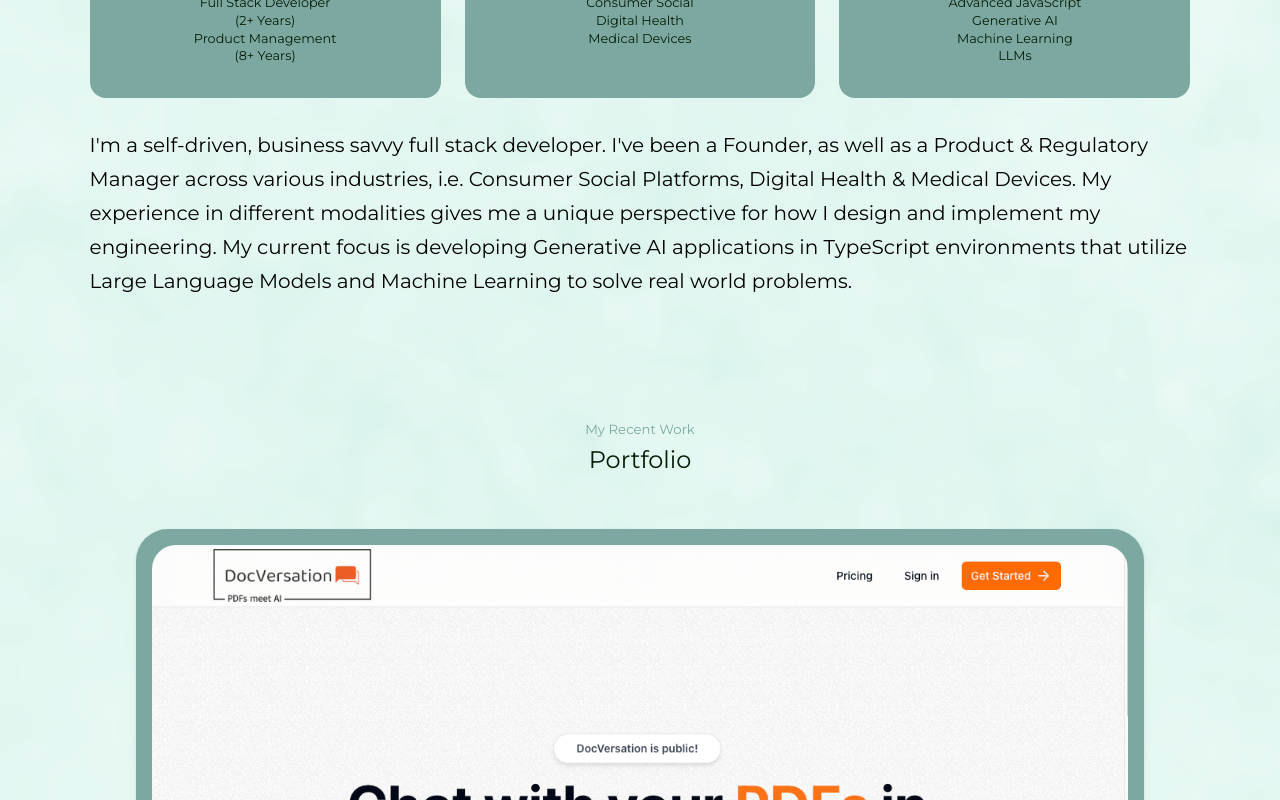
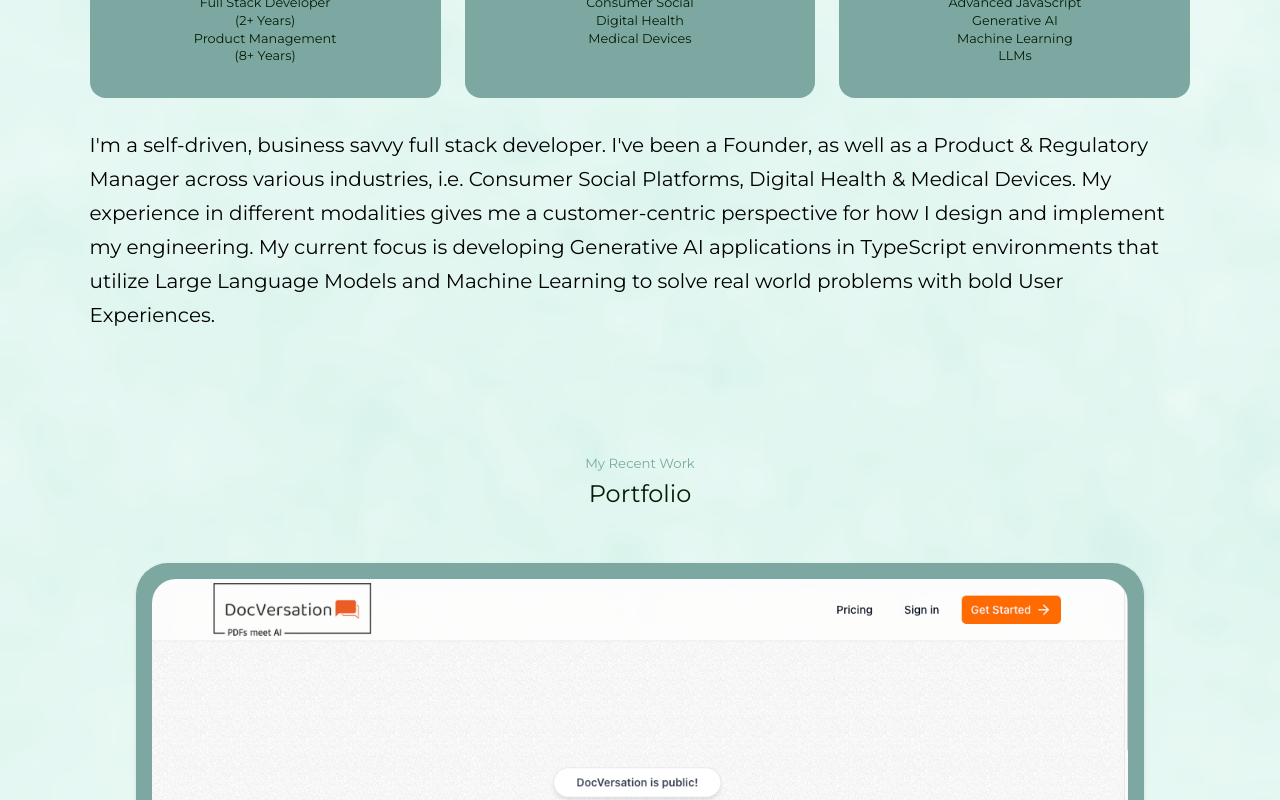
Before and after one commit to TheForeverOptimist/react-portfolio, a React (Create React App) app: page / in a window 1280 px wide. Shown: the part 1120-1920 px from the top of the page. Built offline with nearby package versions, Linux system fonts and the light colour scheme.

Commit message:
updated ux, links, clickability

```diff
--- a/src/components/about/about.jsx
+++ b/src/components/about/about.jsx
@@ -53,8 +53,8 @@ const about = () => {
             Founder, as well as a Product & Regulatory Manager across various
             industries, i.e. Consumer Social Platforms, Digital Health & Medical
             Devices. My experience in different modalities gives me a
-            unique perspective for how I design and implement my engineering.
-            My current focus is developing Generative AI applications in TypeScript environments that utilize Large Language Models and Machine Learning to solve real world problems.
+            customer-centric perspective for how I design and implement my engineering.
+            My current focus is developing Generative AI applications in TypeScript environments that utilize Large Language Models and Machine Learning to solve real world problems with bold User Experiences.
           </p>
         </div>
       </div>
--- a/src/components/header/header.jsx
+++ b/src/components/header/header.jsx
@@ -18,7 +18,8 @@ import { useGSAP } from "@gsap/react";
         .from(".line2", { y: 100, opacity: 0, duration: 1, rotationY: '360'}, '<')
         .from(".text-light", { y: 100, opacity: 0, duraiton: 0.5}, '<')
         .from(".cta", { y: 100, opacity: 0, duration: 1, ease: "bounce", rotationX: '360'})
-        .from(".me", { x: 100, opacity: 0, duration: 0.3, ease: "linear"}, '<')
+        // .from(".me", { x: 100, opacity: 0, duration: 0.3, ease: "linear"}, '<')
+        .fromTo(".me", {y:110, opacity: 0}, {y:-95, duration: 1, opacity:1, ease: "elastic"}, "<")
     });
 
     return (
--- a/src/components/portfolio/portfolio.jsx
+++ b/src/components/portfolio/portfolio.jsx
@@ -25,10 +25,10 @@ const data = [
   {
     id: 3,
     image: IMG3,
-    title: "Ellie AI - The Pure Audio AI Assistant",
+    title: "Ellie.Fit - The Pure Audio AI Assistant",
     info: "TypeScript, NextJS, React, Tailwind, OpenAI, Azure, Whisper Speech Recognition",
     github: "https://github.com/Elevate-Inc/elevate-web-app",
-    demo: "https://elevate.app",
+    demo: "https://ellie.fit",
   },
 ];
 
@@ -42,7 +42,7 @@ const portfolio = () => {
           return (
             <article key={id} className="portfolio_item">
               <div className="portfolio_item-image">
-                <img src={image} alt={title} />
+                <img src={image} alt={title} style={{cursor: 'pointer'}} onClick={() => window.open(demo, '_blank')} />
               </div>
               <div className="portfolio_item-description">
                 <h3>
```
